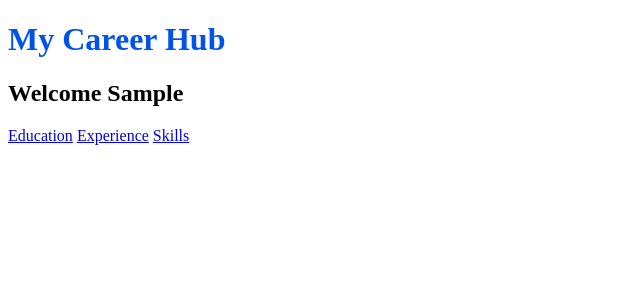
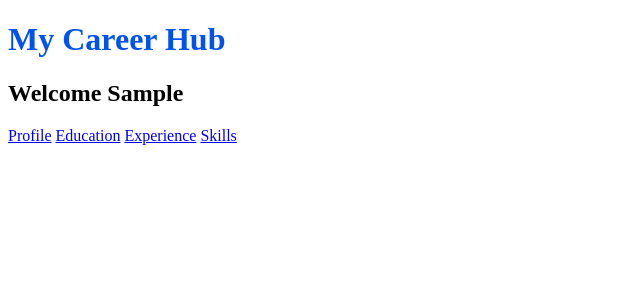
Before and after one commit to 2021sam/pro, a Django app: page / in a window 1280 px wide. Shown: the part 26-326 px from the top of the page, without its empty margins (0-640 px from the left). Run offline with Django 4.2, Linux system fonts and the light colour scheme; the visitor is signed in with stand-in values (Sample User, id 1).

Commit message:
reverse url app_name:name

```diff
--- a/pro_file/urls.py
+++ b/pro_file/urls.py
@@ -4,7 +4,7 @@ from . import views
 
 app_name='pro_file'
 urlpatterns = [
-    path('edit/', views.profile_edit, name='edit'),
+    path('profile/edit/', views.profile_edit, name='profile-edit'),
     path('tool/profile/delete/all/', views.tool_profile_delete_all, name='tool-profile-delete-all'),
     path('tool/profile/create/all/', views.tool_profile_create_all, name='tool-profile-create-all')
 ]
--- a/pro_file/views.py
+++ b/pro_file/views.py
@@ -34,14 +34,13 @@ def profile_edit(request):
         if form.is_valid():
             form.save()
             messages.success(request, 'The post has been updated successfully.')
-            return redirect('posts')
+            return redirect('trailhead')
         else:
             messages.error(request, 'Please correct the following errors:')
             return render(request,'pro_file/profile_form.html',{'form':form})
 
 
 def tool_profile_create_all(request):
-
     new_profiles = 0
     users = User.objects.all()
     for user in users:
--- a/trailhead/templates/trailhead/trailhead.html
+++ b/trailhead/templates/trailhead/trailhead.html
@@ -6,6 +6,7 @@
 		<h2>Welcome {{ user | title }}</h2>
 
 		<p>
+			<a href="{% url 'pro_file:profile-edit' %}">Profile</a>
 			<a href="{% url 'education' %}">Education</a>
 			<a href="{% url 'experience' %}">Experience</a>
 			<a href="{% url 'skills' %}">Skills</a>
```
